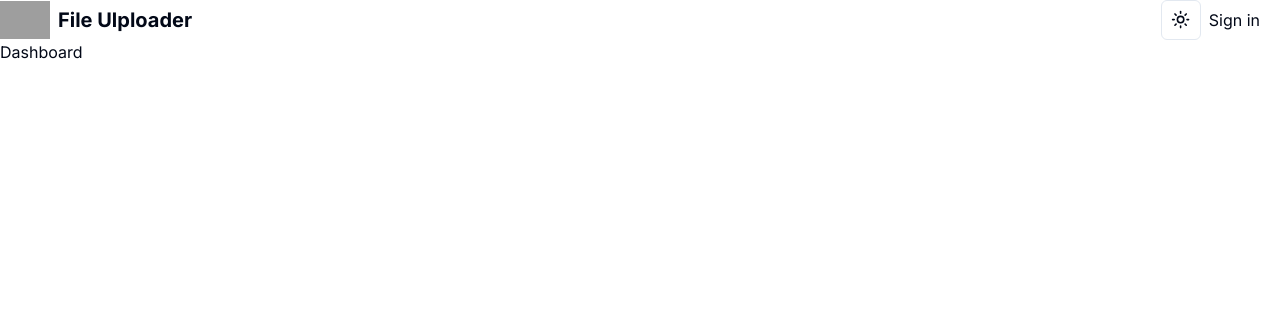
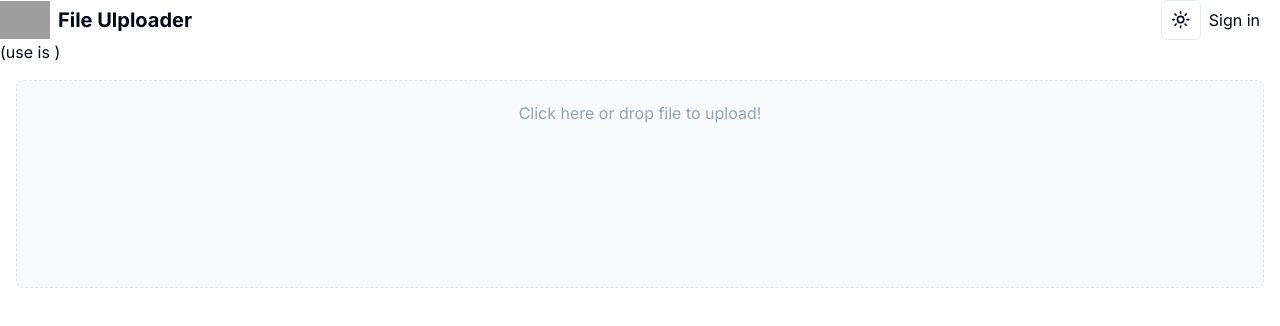
Before and after one commit to maximBurinskyi/file-upload2, a Next.js app: page /dashboard in a window 1280 px wide. Shown: the top 326 px of the page. Built offline with nearby package versions, Linux system fonts and the light colour scheme; no server answers; grey boxes are pictures that could not be loaded.

Commit message:
implemented drag and drop functionality

```diff
--- a/app/dashboard/page.tsx
+++ b/app/dashboard/page.tsx
@@ -1,5 +1,15 @@
+import Dropzone from '@/components/Dropzone';
+import { auth } from '@clerk/nextjs';
+
 function Dashboard() {
-  return <main>Dashboard</main>;
+  const { userId } = auth();
+
+  return (
+    <main>
+      (use is {userId})
+      <Dropzone />
+    </main>
+  );
 }
 
 export default Dashboard;
--- a/app/page.tsx
+++ b/app/page.tsx
@@ -1,12 +1,35 @@
 import { Button } from '@/components/ui/button';
+// import Link from 'next/navigation';
 import { UserButton } from '@clerk/nextjs';
+// import { ArrowRight } from 'lucide-react';
+
+import Link from 'next/link';
+import { ArrowRight } from 'lucide-react';
 
 export default function Home() {
   return (
     <main className="">
-      <h1>File upload</h1>
+      <div className="flex flex-col lg:flex-row items-center bg-[#1E1919]">
+        <div className="p-10 flex flex-col bg-[#2B2929] dark:bg-slate-800 text-white space-y-5">
+          <h1 className="text-5xl font-bold">
+            Welcome to File Upload. <br />
+            <br />
+            You can store here anything you want
+          </h1>
+          <p className="pb-20">Enhanse your personal storage here</p>
+          <Link
+            href="/dashboard"
+            className="flex cursor-pointer bg-blue-500 p-5 w-fit"
+          >
+            Try it for free!
+            <ArrowRight className="ml-10" />
+          </Link>
+        </div>
+        <div></div>
+      </div>
+      {/* <h1>File upload</h1> */}
       {/* <UserButton /> */}
-      <Button>Demo</Button>
+      {/* <Button>Demo</Button> */}
     </main>
   );
 }
--- /dev/null
+++ b/components/Dropzone.tsx
@@ -0,0 +1,51 @@
+'use client';
+
+import { cn } from '@/lib/utils';
+import DropzoneComponent from 'react-dropzone';
+
+function Dropzone() {
+  const maxSize = 20971520;
+  // const isFileTooLarge = fileRejections.length > 0 && fileRejections[0].file.size > maxSize.
+  return (
+    <DropzoneComponent
+      minSize={0}
+      maxSize={maxSize}
+      onDrop={(acceptedFiles) => console.log(acceptedFiles)}
+    >
+      {({
+        getRootProps,
+        getInputProps,
+        isDragActive,
+        isDragReject,
+        fileRejections,
+      }) => {
+        const isFileTooLarge =
+          fileRejections.length > 0 && fileRejections[0].file.size > maxSize;
+
+        return (
+          <section className="m-4 ">
+            <div
+              {...getRootProps()}
+              className={cn(
+                'w-full h-52 flex justify-center item-center p-5 border border-dashed rounded-lg text-center',
+                isDragActive
+                  ? 'bg-[#035FFE] text-white animate-pulse'
+                  : 'bg-slate-100/50 dark:bg-slate-800/80 text-slate-400'
+              )}
+            >
+              <input {...getInputProps()} />
+              {!isDragActive && 'Click here or drop file to upload!'}
+              {isDragActive && !isDragReject && 'Drop to upload this file!'}
+              {isDragActive && 'File uplod is not accepted!'}
+              {isFileTooLarge && (
+                <div className="text-danger mt-2"> File too large.</div>
+              )}
+            </div>
+          </section>
+        );
+      }}
+    </DropzoneComponent>
+  );
+}
+
+export default Dropzone;
--- a/package.json
+++ b/package.json
@@ -19,6 +19,7 @@
     "next-themes": "^0.2.1",
     "react": "^18",
     "react-dom": "^18",
+    "react-dropzone": "^14.2.3",
     "tailwind-merge": "^2.1.0",
     "tailwindcss-animate": "^1.0.7"
   },
```
Also changed, not shown: 1 other file (tests, documents, lock files or other folders).
